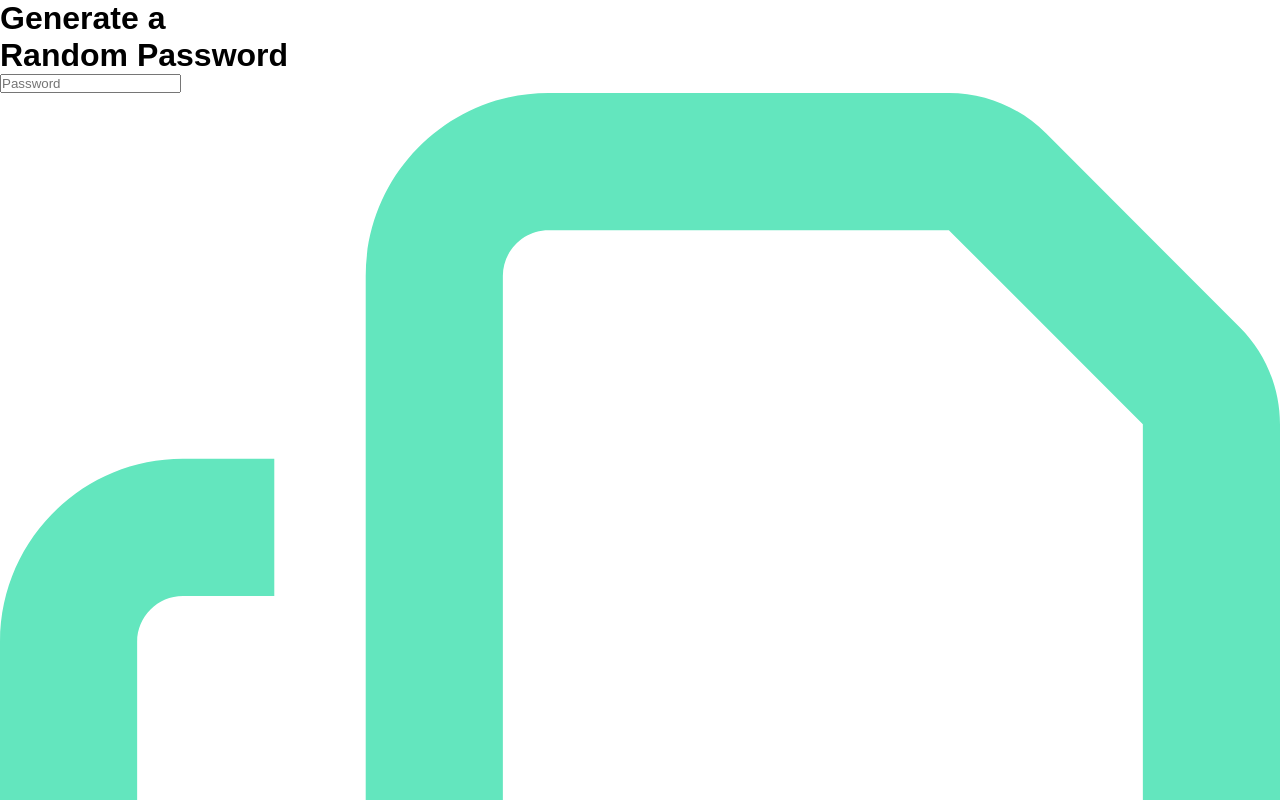
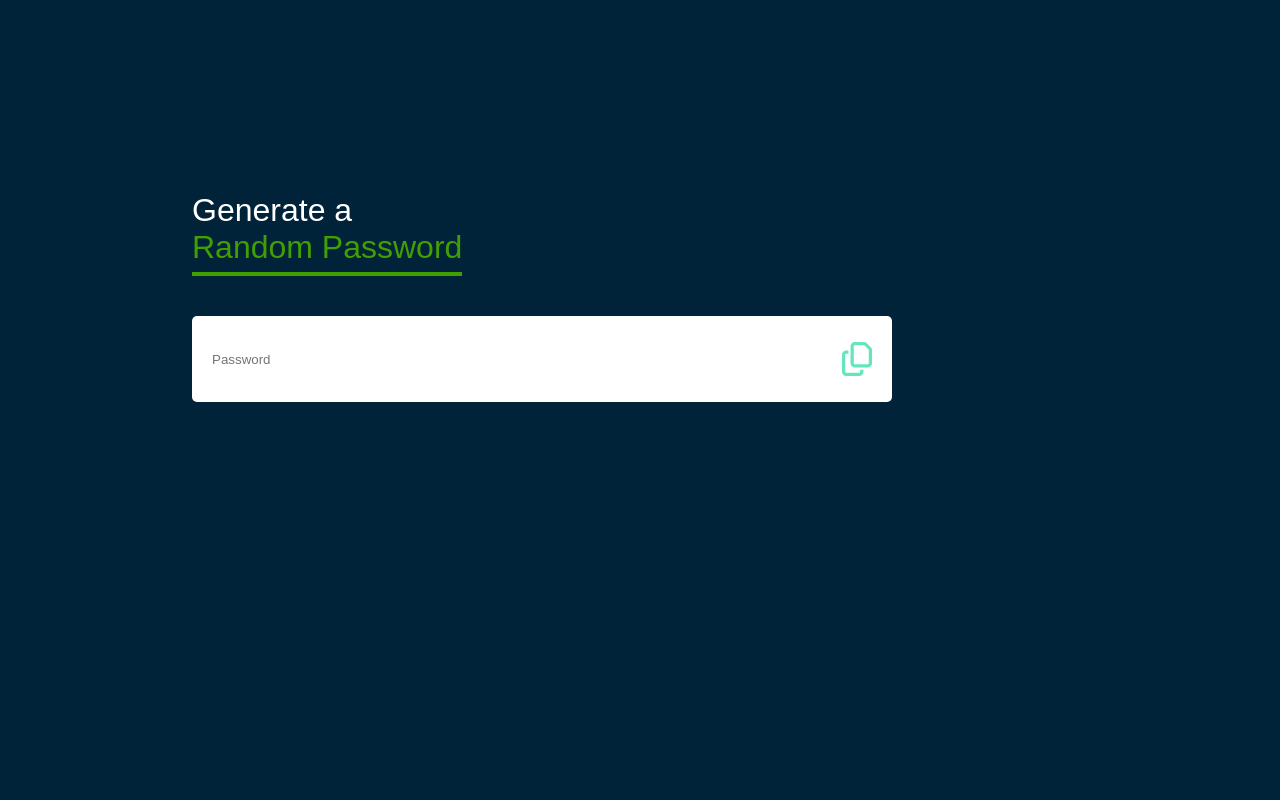
Before and after one commit to Rupa-Veerala/Random-Password-Generation-using-JS, a plain HTML site: page index.html in a window 1280 px wide. Shown: the top 800 px of the page. Drawn offline with Linux system fonts and the light colour scheme.

Commit message:
Generate password

```diff
--- a/index.html
+++ b/index.html
@@ -8,7 +8,7 @@
 </head>
 <body>
     <div class="container">
-        <h1>Generate a <br>Random Password</h1>
+        <h1>Generate a <br><span>Random Password</span></h1>
         <div class="display">
             <input type="text"id="password"placeholder="Password">
             <img src="copy.svg">
--- a/style.css
+++ b/style.css
@@ -4,3 +4,42 @@
     font-family: 'poppins',sans-serif;
     box-sizing: border-box;
 }
+body{
+    background: #002339;
+    color: #fff;
+}
+.container{
+    margin: 15%;
+    width: 90%;
+    max-width: 700px;
+}
+.display{
+    width: 100%;
+    margin-top: 50px;
+    margin-bottom: 30px;
+    background: #fff;
+    color: #333;
+    display: flex;
+    align-items: center;
+    justify-content: space-between;
+    padding: 26px 20px;
+    border-radius: 5px;
+}
+.container h1{
+    font-weight: 500;
+    font-size: 45;
+}
+.container h1 span{
+    color: #409f01;
+    border-bottom: 4px solid #409f01;
+    padding-bottom: 7px;
+}
+.display img{
+    width: 30px;
+    cursor: pointer;
+}
+.display input{
+    border: 0;
+    outline: 0;
+
+}
```
